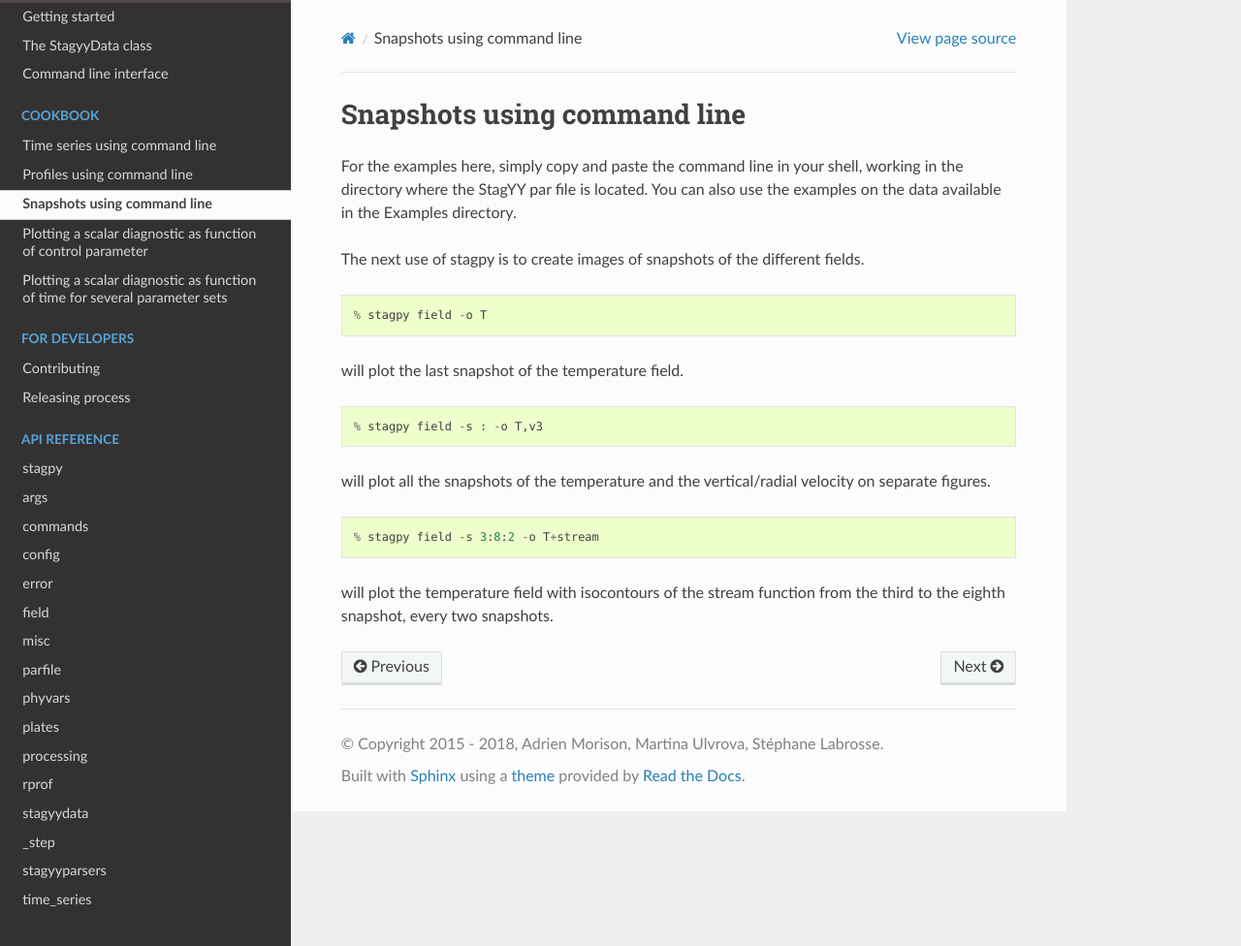
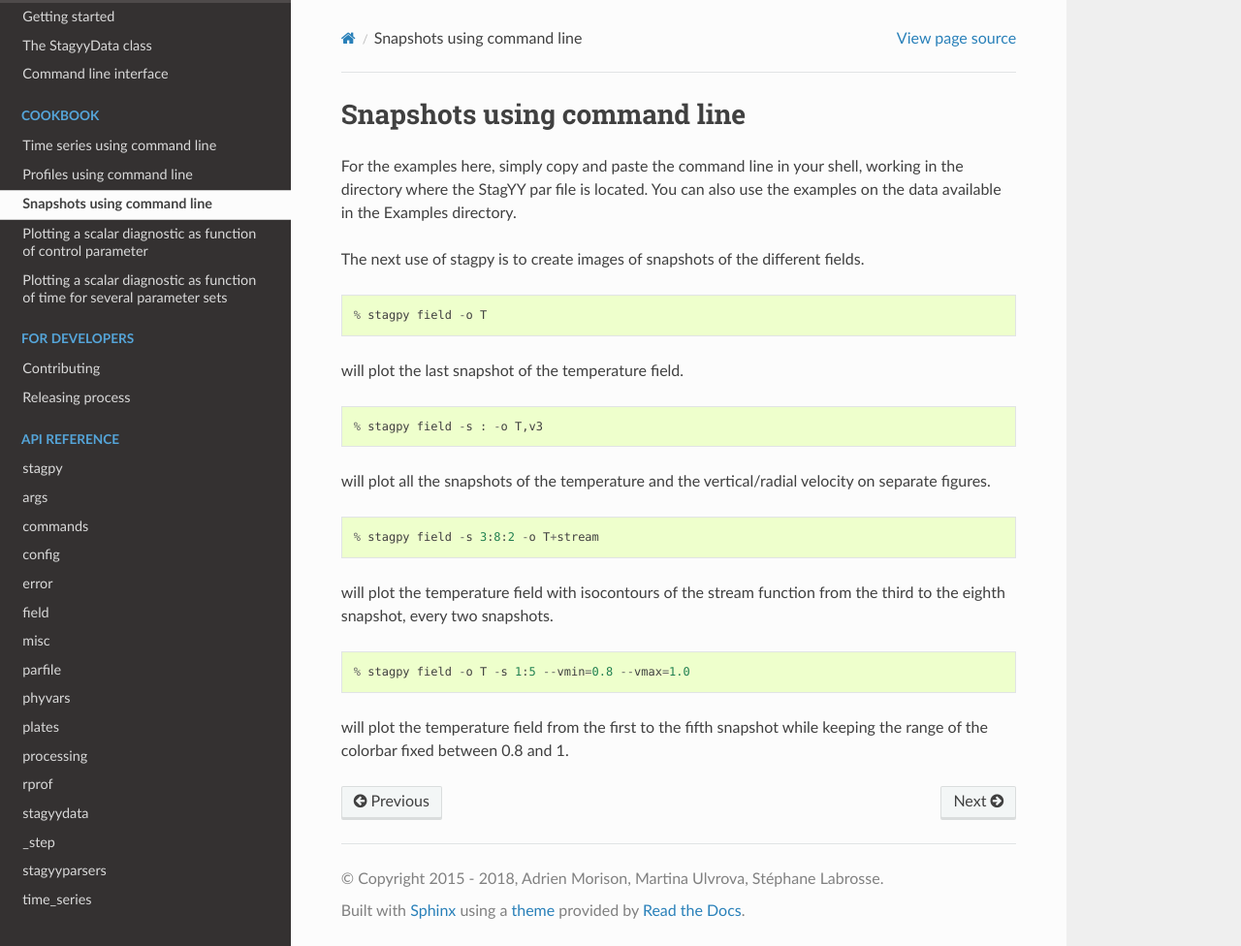
Before and after one commit to StagPython/StagPy, a Sphinx documentation site: the page built from docs/sources/cookbook/field.rst, in a window 1280 px wide and 976 px high. Shown: the whole window at 97% size. Built offline with Sphinx 7.4.7 and the Read the Docs theme 2.0.0, drawn with Linux system fonts in a browser that asks for light colours.

Commit message:
update snapshot cookbook

```diff
--- a/docs/sources/cookbook/field.rst
+++ b/docs/sources/cookbook/field.rst
@@ -28,3 +28,9 @@ on separate figures.
 
 will plot the temperature field with isocontours of the stream function from
 the third to the eighth snapshot, every two snapshots.
+
+::
+
+   % stagpy field -o T -s 1:5 --vmin=0.8 --vmax=1.0
+
+will plot the temperature field from the first to the fifth snapshot while keeping the range of the colorbar fixed between 0.8 and 1.
```
